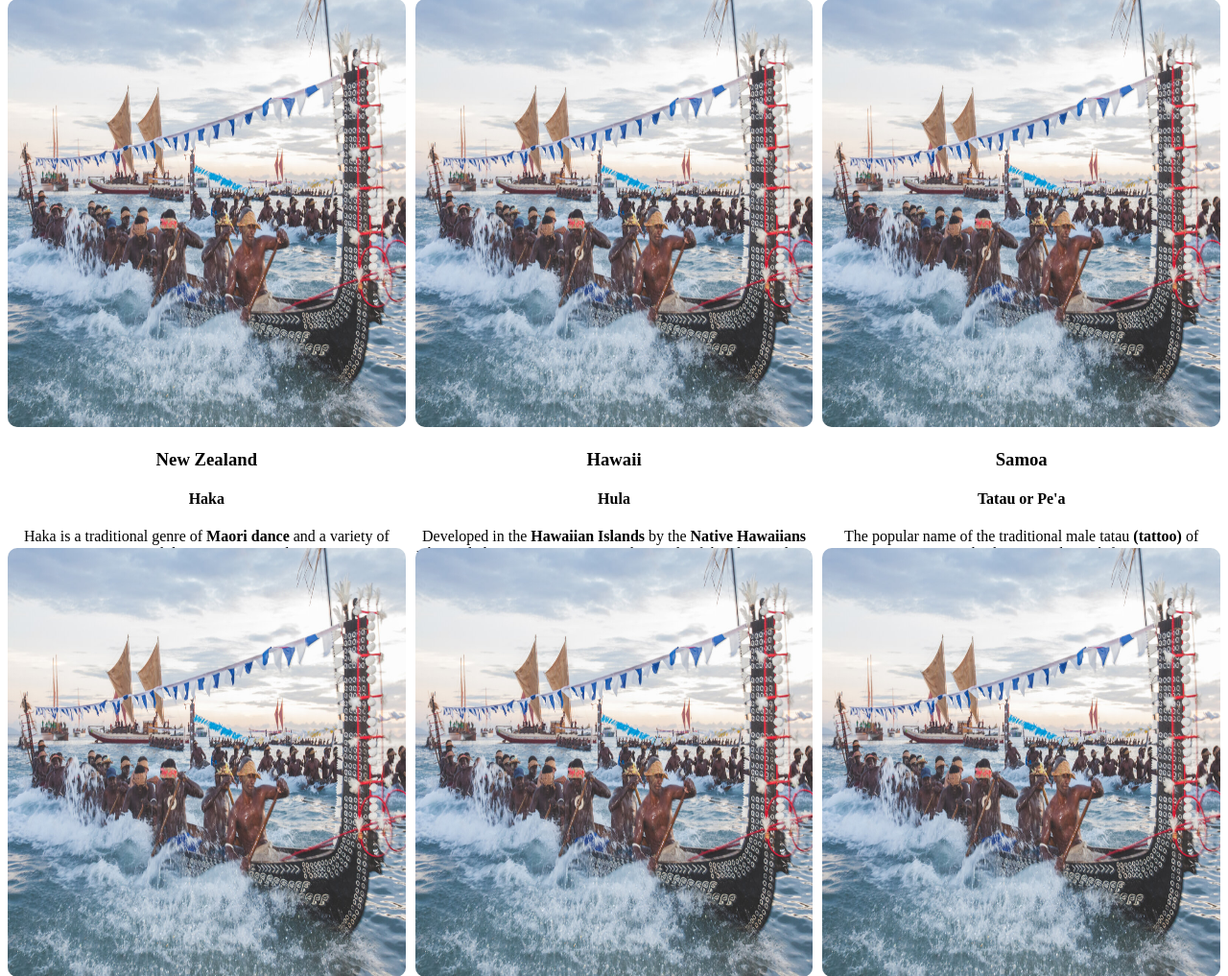
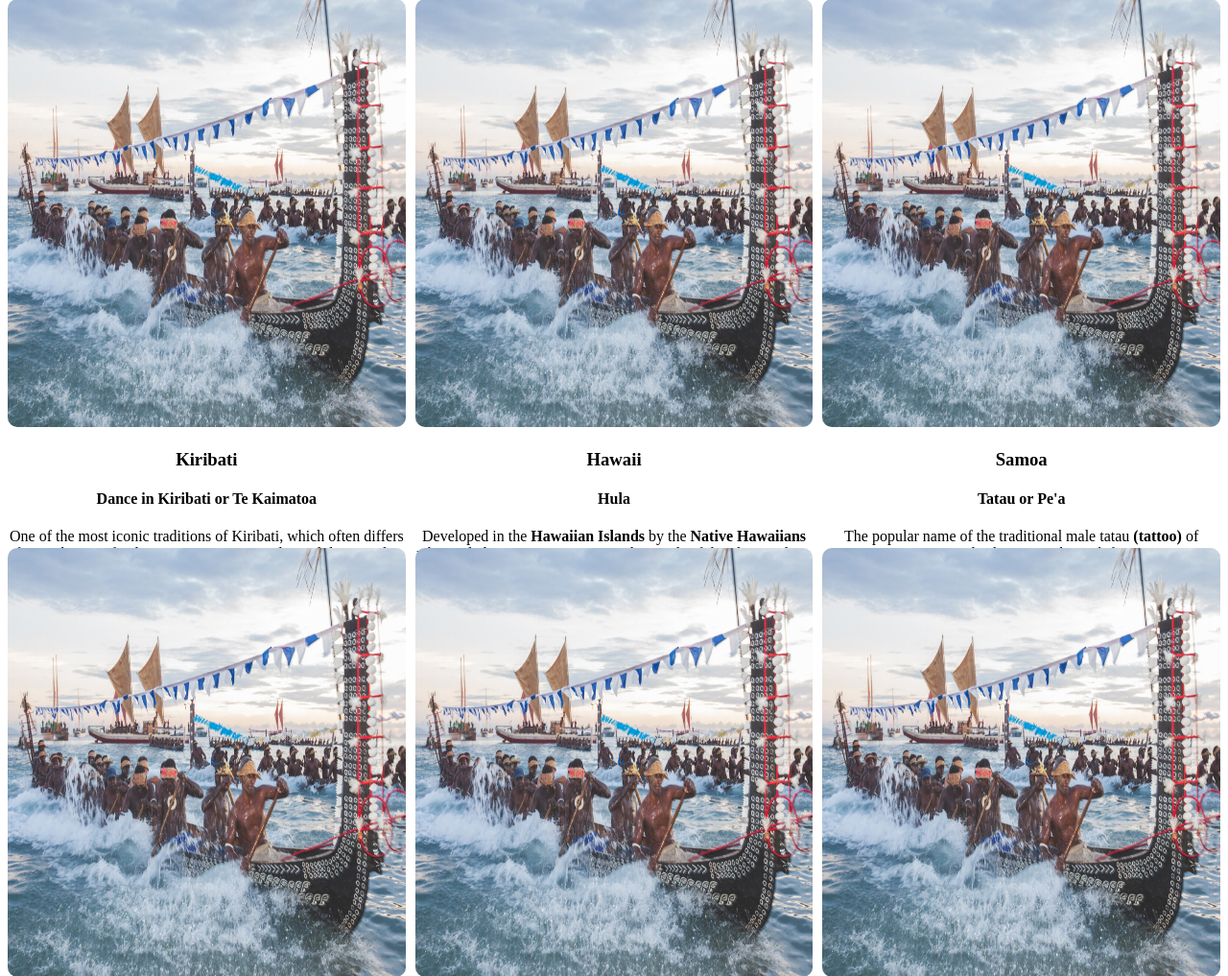
Before and after one commit to jedi24garcia/Pacifica_Project, a Django app: page / in a window 1280 px wide. Shown: the part 983-2000 px from the top of the page at 96% size. Run offline with Django 5.2, Linux system fonts and the light colour scheme; some libraries are stand-ins or nearby versions.

Commit message:
changed New Zealand to Kiribati

```diff
--- a/travel/templates/homepage.html
+++ b/travel/templates/homepage.html
@@ -18,9 +18,9 @@
             <a href="{% url 'dine_details' pk=1 %}">
                 <img src="{% static 'sample.jpg' %}" class="image1" />
             </a>
-            <h3>New Zealand</h3>
-            <h4>Haka</h4>
-            <p>Haka is a traditional genre of <b>Maori dance</b> and a variety of ceremonial dances in Maori culture.</p>
+            <h3>Kiribati</h3>
+            <h4>Dance in Kiribati or Te Kaimatoa</h4>
+            <p>One of the most iconic traditions of Kiribati, which often differs from other Pacific dances, is its unique traditional dance style.</p>
         </div>
         <div class="image-containers">
             <a href="{% url 'dine_details' pk=2 %}">
```
Also changed, not shown: db.sqlite3.
